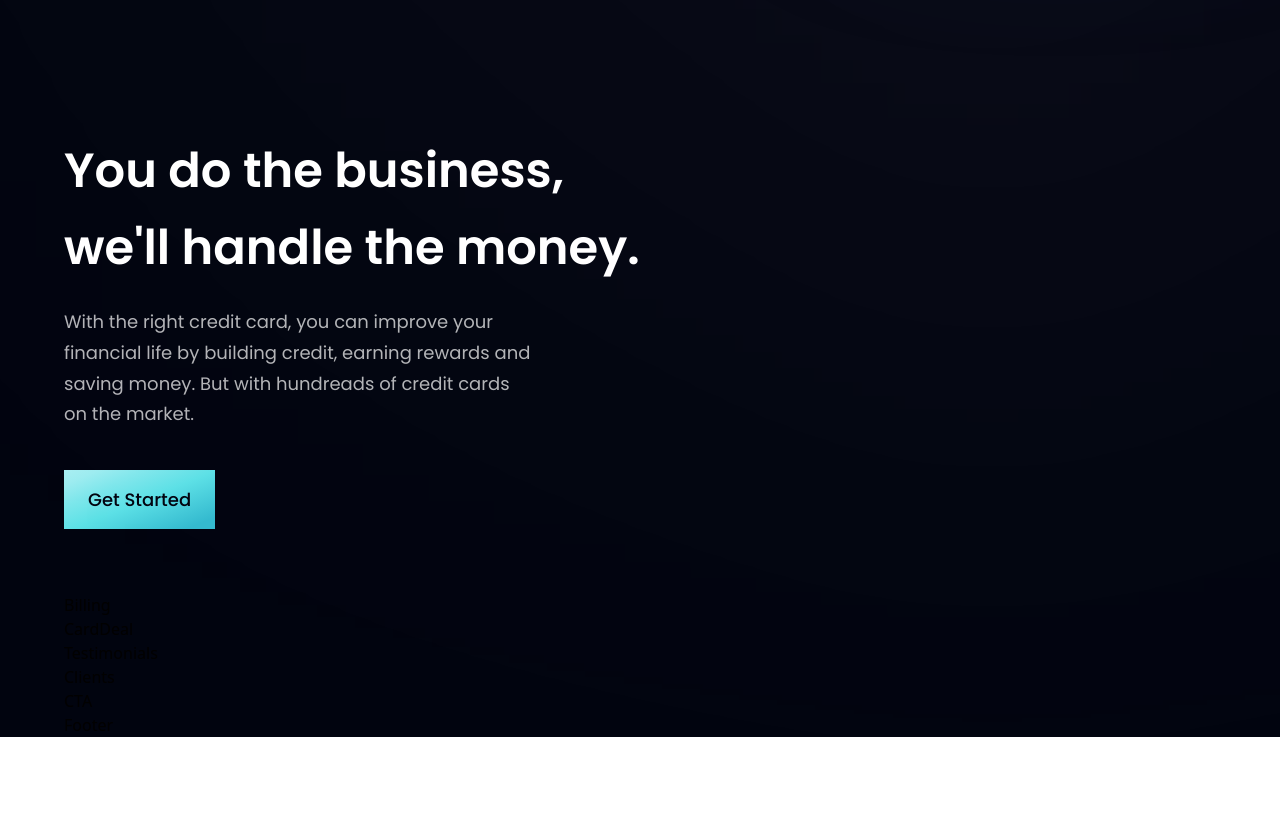
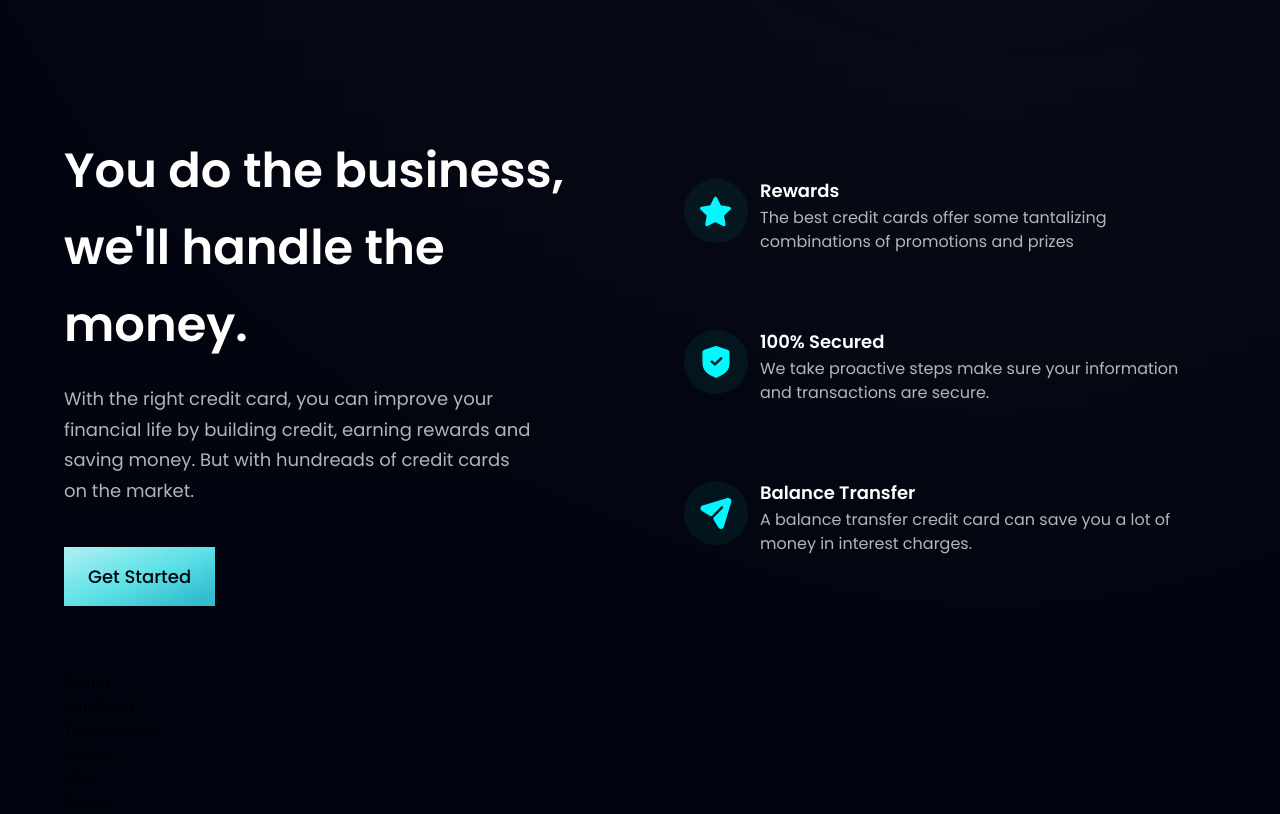
Before and after one commit to dbasdanis/personal_website, a React (Vite) app in the folder personal_website/: page / in a window 1280 px wide. Shown: the part 880-1694 px from the top of the page. Before the commit the page ends 1617 px from the top, so only its background shows below. Built offline with nearby package versions, Linux system fonts and the light colour scheme.

Commit message:
feat: implement business section

```diff
--- a/personal_website/src/components/Business.jsx
+++ b/personal_website/src/components/Business.jsx
@@ -1,6 +1,22 @@
 import { features } from '../constants';
 import styles, { layout } from '../style';
 import Button from './Button';
+
+const FeatureCard = ({icon, title, content, index}) => (
+  <div className={`flex flex-row p-6 rounded-[20px] ${index !== features.length - 1 ? "mb-6": "mb-0"} feature-card`}>
+    <div className={`w-[64px] h-[64px] rounded-full ${styles.flexCenter} bg-dimBlue`}>
+      <img src={icon} alt="icon" className="w-[50%] h-[50%] object-contain"/>
+    </div>
+    <div className="flex-1 flex flex-col ml-3">
+      <h4 className="font-poppins font-semibold text-white text-[18px] leading-[23px] mb-1">
+        {title}
+      </h4>
+      <p className="font-poppins font-normal text-dimWhite text-[16px] leading-[24px] mb-1">
+        {content}
+      </p>
+    </div>
+  </div>
+)
 
 const Business = () => {
   return (
@@ -12,6 +28,12 @@
         <p className={`${styles.paragraph} max-w-[470px] mt-5`}> With the right credit card, you can improve your financial life by building credit, earning rewards and saving money. But with hundreads of credit cards on the market.</p>
         <Button styles="mt-10"/>
       </div>
+
+      <div className={`${layout.sectionImg} flex-col`}>
+        {features.map((feature, index) => (
+          <FeatureCard key={feature.id} {...feature} index={index}/>
+        ))}
+      </div>
     </section>
   )
 }
```
